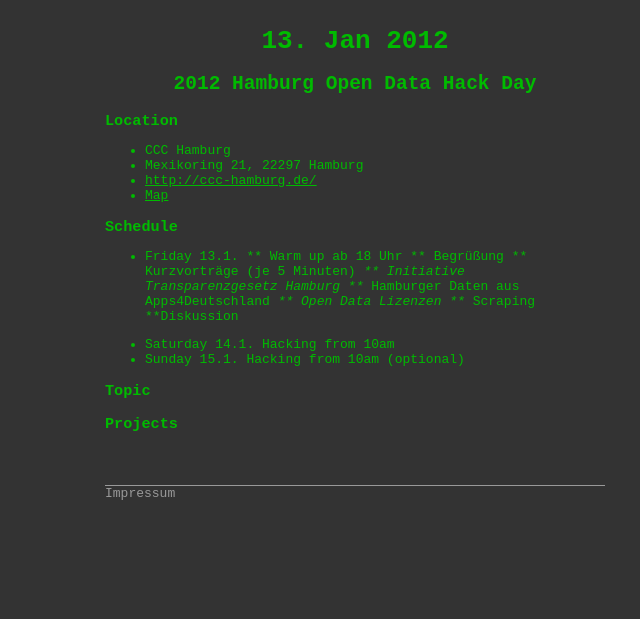
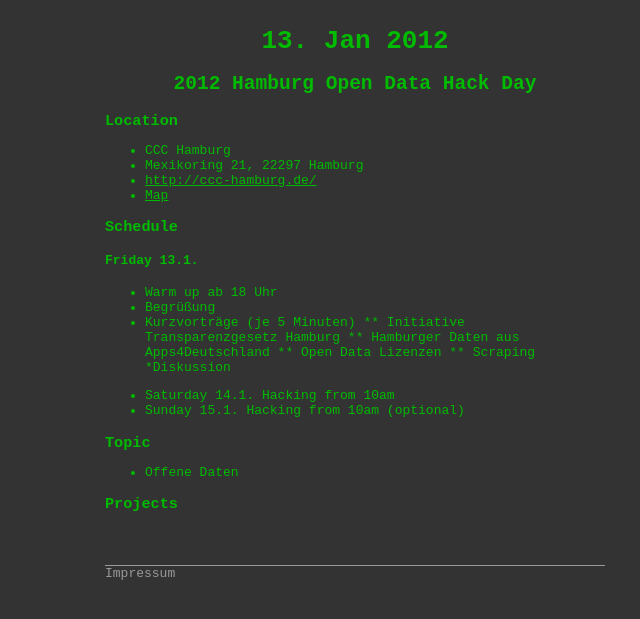
Before and after one commit to opendatahackday/opendatahackday.github.com, a Jekyll site: the page built from hamburg/_posts/2012-01-13-index.md, in a window 1280 px wide. Shown: the top 619 px of the page, without its empty margins (285-925 px from the left). Built offline with Jekyll 4.4.1, drawn with Linux system fonts in a browser that asks for light colours; some web fonts are replaced.

Commit message:
schedule HH

```diff
--- a/hamburg/_posts/2012-01-13-index.md
+++ b/hamburg/_posts/2012-01-13-index.md
@@ -17,21 +17,21 @@
 - [Map](http://maps.google.de/maps?q=Mexikoring+21,+22297+Hamburg&hl=de&sll=53.624281,10.025368&sspn=0.11484,0.220757&vpsrc=0&hnear=Mexikoring+21,+Winterhude+22297+Hamburg&t=m&z=16)
 
 ### Schedule
-* Friday 13.1.
-** Warm up ab  18 Uhr
-** Begrüßung
-** Kurzvorträge (je 5 Minuten)
-*** Initiative Transparenzgesetz Hamburg
-*** Hamburger Daten aus Apps4Deutschland
-*** Open Data Lizenzen
-*** Scraping
-**Diskussion
+#### Friday 13.1.
+* Warm up ab  18 Uhr
+* Begrüßung
+* Kurzvorträge (je 5 Minuten)
+** Initiative Transparenzgesetz Hamburg
+** Hamburger Daten aus Apps4Deutschland
+** Open Data Lizenzen
+** Scraping
+*Diskussion
 
 * Saturday 14.1. Hacking from 10am
 * Sunday 15.1. Hacking from 10am (optional)
 
 ### Topic
-
+* Offene Daten
 
 
 
```
